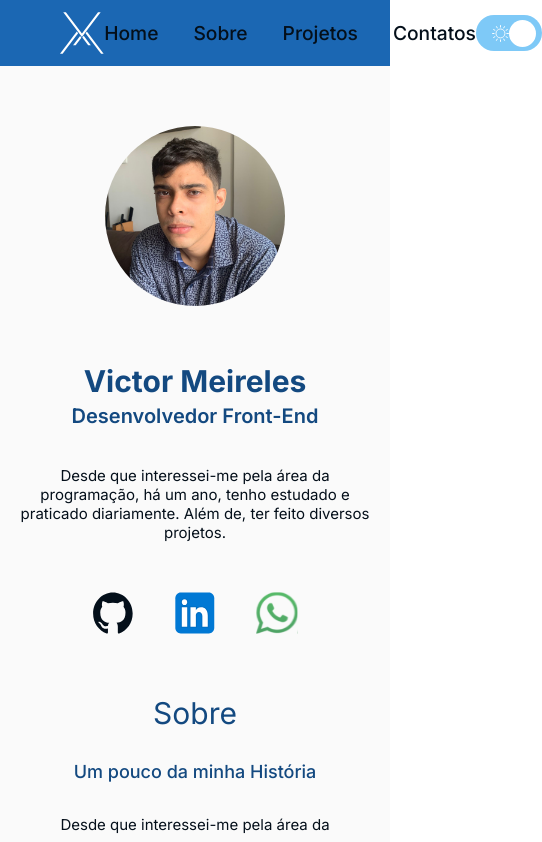
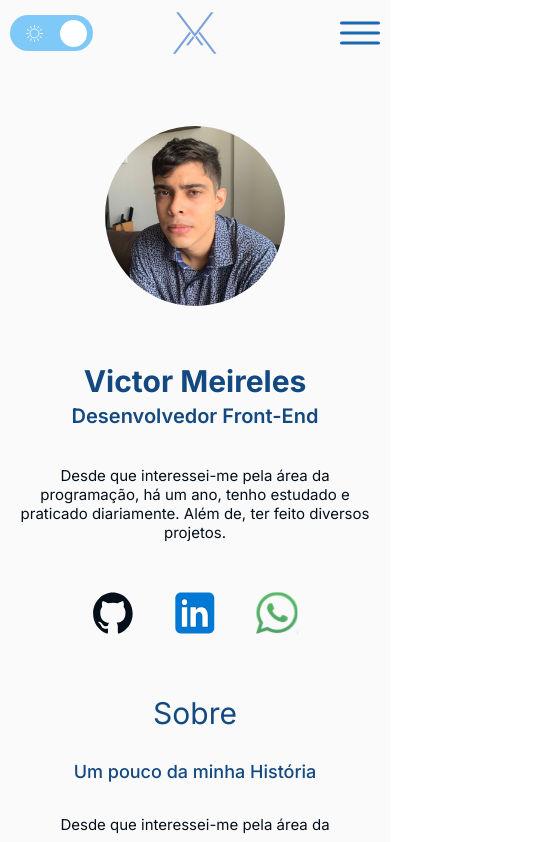
Before and after one commit to victoraamlima/portfolio, a React (Create React App) app: page / in a window 390 px wide. Shown: the top 842 px of the page, 542 px wide, since content can reach past the window. Built offline with nearby package versions, Linux system fonts and the light colour scheme.

Commit message:
Refactor button styles and add conditional background color Update menu component to include responsive hamburger menu

```diff
--- a/src/components/Button/styleButton.js
+++ b/src/components/Button/styleButton.js
@@ -8,8 +8,15 @@ const StyledButton = styled.span`
   justify-content: center;
   align-items: center;
   border-radius: 7px;
-  background-color: ${({ theme }) =>
-    theme.theme === "light" ? theme.colors.blue2 : theme.colors.blue4};
+  background-color: ${({ theme, $local }) => {
+    if ($local === "card") {
+      return theme.theme === "light" ? theme.colors.blue2 : theme.colors.blue4
+    } else if ($local === "project") {
+      return theme.theme === "light" ? theme.colors.blue2 : theme.colors.blue5
+    } else if ($local === "email") {
+      return theme.theme === "light" ? theme.colors.blue2 : theme.colors.blue1
+    }
+  }};
   color: ${({ theme }) => theme.colors.white1};
   text-align: center;
   font-family: Inter;
--- a/src/components/Email/Email.js
+++ b/src/components/Email/Email.js
@@ -23,7 +23,12 @@ const Email = () => {
         ></textarea>
       </div>
 
-      <StyledButton $width="30rem" $height="7.8rem" $fontesize="3rem">
+      <StyledButton
+        $width="30rem"
+        $height="7.8rem"
+        $fontesize="3rem"
+        $local={"email"}
+      >
         Enviar
       </StyledButton>
     </StyledEmail>
--- a/src/components/Header/styleHeader.js
+++ b/src/components/Header/styleHeader.js
@@ -1,4 +1,5 @@
 import styled from "styled-components"
+import breakpoints from "../../style/responsive"
 
 const StyledHeader = styled.header`
   position: relative;
@@ -7,12 +8,33 @@ const StyledHeader = styled.header`
   background-color: ${({ theme }) =>
     theme.theme === "light" ? theme.colors.blue4 : theme.colors.blue2};
   height: 11rem;
+  width: 100%;
   padding: 0 10rem;
   align-items: center;
+
+  @media (max-width: ${breakpoints.medium1}px) {
+    padding: 0 30px;
+    background-color: transparent;
+  }
+
+  @media (max-width: ${breakpoints.small1}px) {
+    padding: 0 10px;
+  }
 `
 
 const StyledLogo = styled.img`
   height: 7rem;
+  filter: ${({ theme }) =>
+    theme.theme === "light"
+      ? "invert(31%) sepia(89%) saturate(1029%) hue-rotate(184deg) brightness(89%) contrast(90%)"
+      : "none"};
+
+  @media (max-width: ${breakpoints.medium1}px) {
+    position: absolute;
+    top: 50%;
+    left: 50%;
+    transform: translate(-50%, -50%);
+  }
 `
 
 export { StyledHeader, StyledLogo }
--- a/src/components/Menu/Menu.js
+++ b/src/components/Menu/Menu.js
@@ -1,7 +1,29 @@
-import { StyledMenu } from "./styleMenu"
+import { useEffect, useState } from "react"
+import { LabelMenuHamburger, StyledMenu } from "./styleMenu"
 
 const Menu = () => {
+  const [checked, setChecked] = useState(false)
+
+  const handleHamburgerFilter = (event) => {
+    setChecked(event.target.checked)
+  }
+
+  window.addEventListener("resize", () => {
+    if (window.innerWidth > 900) {
+      setChecked(false)
+    }
+  })
+
   return (
+    <>
+      <LabelMenuHamburger htmlFor="menu-hamburger">
+        <input
+          checked={checked}
+          type="checkbox"
+          id="menu-hamburger"
+          onChange={handleHamburgerFilter}
+        />
+
         <StyledMenu>
           <li>
             <a href="#home">Home</a>
@@ -16,6 +38,10 @@ const Menu = () => {
             <a href="#contatos">Contatos</a>
           </li>
         </StyledMenu>
+
+        <span></span>
+      </LabelMenuHamburger>
+    </>
   )
 }
 
--- a/src/components/Menu/styleMenu.js
+++ b/src/components/Menu/styleMenu.js
@@ -1,4 +1,5 @@
 import styled from "styled-components"
+import breakpoints from "../../style/responsive"
 
 const StyledMenu = styled.ul`
   // position: absolute;
@@ -9,6 +10,7 @@ const StyledMenu = styled.ul`
   justify-content: center;
   align-items: center;
   gap: 35px;
+  transition: 0.3s;
 
   a {
     color: ${({ theme }) =>
@@ -25,6 +27,127 @@ const StyledMenu = styled.ul`
       text-decoration: underline;
     }
   }
+
+  @media (max-width: ${breakpoints.medium1}px) {
+    display: none;
+    opacity: 0;
+  }
 `
 
-export { StyledMenu }
+const LabelMenuHamburger = styled.label`
+  position: absolute;
+  top: 50%;
+  right: 50%;
+  transform: translate(-50%, -50%);
+
+  display: flex;
+  justify-content: center;
+  align-items: center;
+  cursor: pointer;
+  width: 40px;
+  height: 29px;
+  transition: 0.3s;
+
+  input {
+    display: none;
+    all: unset;
+    position: relative;
+    width: 40px;
+    height: 3px;
+    background: ${({ theme }) =>
+      theme.theme === "light" ? theme.colors.blue4 : theme.colors.white1};
+    border-radius: 5px;
+
+    &::after,
+    &::before {
+      display: none;
+      content: "";
+      position: absolute;
+      width: 40px;
+      height: 3px;
+      border-radius: 5px;
+      background: ${({ theme }) =>
+        theme.theme === "light" ? theme.colors.blue4 : theme.colors.white1};
+      transition: 0.3s;
+    }
+
+    &::after {
+      top: -10px;
+    }
+
+    &::before {
+      top: 10px;
+    }
+
+    &:checked {
+      &::after {
+        transform: rotate(45deg);
+        top: 0;
+      }
+
+      &::before {
+        transform: rotate(-45deg);
+        top: 0;
+      }
+
+      & {
+        background: transparent;
+      }
+
+      &:checked + ${StyledMenu} {
+        position: absolute;
+        top: 47px;
+        transform: translatex(calc(-100% + 20px));
+        display: flex;
+        flex-direction: column;
+        background-color: ${({ theme }) =>
+          theme.theme === "light" ? theme.colors.blue4 : theme.colors.blue4};
+        padding: 0 100px;
+        height: 250px;
+        width: 284px;
+        border: 1px solid ${({ theme }) => theme.colors.blue3};
+        opacity: 1;
+
+        li:last-child a::after {
+          height: 0;
+        }
+
+        li {
+          position: relative;
+          width: 100%;
+          text-align: center;
+        }
+
+        li a:after {
+          content: "";
+          position: absolute;
+          bottom: -20px;
+          left: -64px;
+          width: 220px;
+          height: 2px;
+          background-color: ${({ theme }) =>
+            theme.theme === "light" ? theme.colors.blue1 : theme.colors.white1};
+        }
+
+
+      }
+    }
+  }
+
+  @media (max-width: ${breakpoints.medium1}px) {
+    top: 50%;
+    right: 30px;
+    transform: translatey(-50%);
+
+    input:after,
+    input:before {
+      display: block;
+    }
+  }
+
+  @media (max-width: ${breakpoints.small1}px) {
+    right: 10px;
+  }
+`
+
+export { StyledMenu, LabelMenuHamburger }
--- a/src/components/Projects/Projects.js
+++ b/src/components/Projects/Projects.js
@@ -9,7 +9,12 @@ const Projects = () => {
 
       <ProjectsCards />
 
-      <StyledButton $width="30rem" $height="7.8rem" $fontesize="3rem">
+      <StyledButton
+        $width="30rem"
+        $height="7.8rem"
+        $fontesize="3rem"
+        $local={"project"}
+      >
         MOSTRAR MAIS
       </StyledButton>
     </StyledProjects>
--- a/src/components/ProjectsCards/ProjectsCards.js
+++ b/src/components/ProjectsCards/ProjectsCards.js
@@ -48,6 +48,7 @@ const ProjectsCards = () => {
                   $width="18.4rem"
                   $fontesize="2rem"
                   $height="4.8rem"
+                  $local={"card"}
                   href={project.deploy}
                 >
                   deploy
@@ -56,6 +57,7 @@ const ProjectsCards = () => {
                   $width="18.4rem"
                   $fontesize="2rem"
                   $height="4.8rem"
+                  $local={"card"}
                   href={project.repository}
                 >
                   repositório
```
Lines whose indentation alone changed are shown as unchanged.
